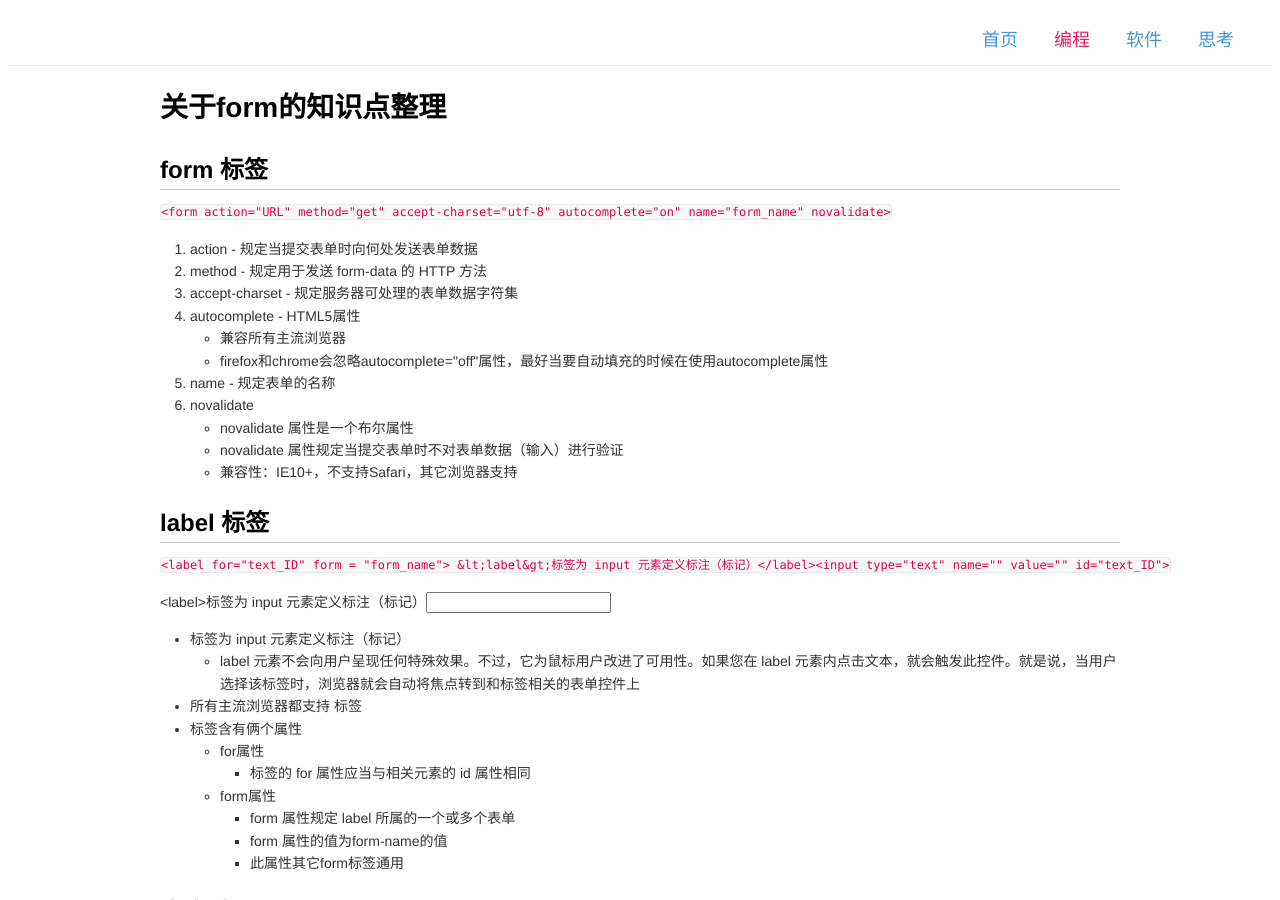
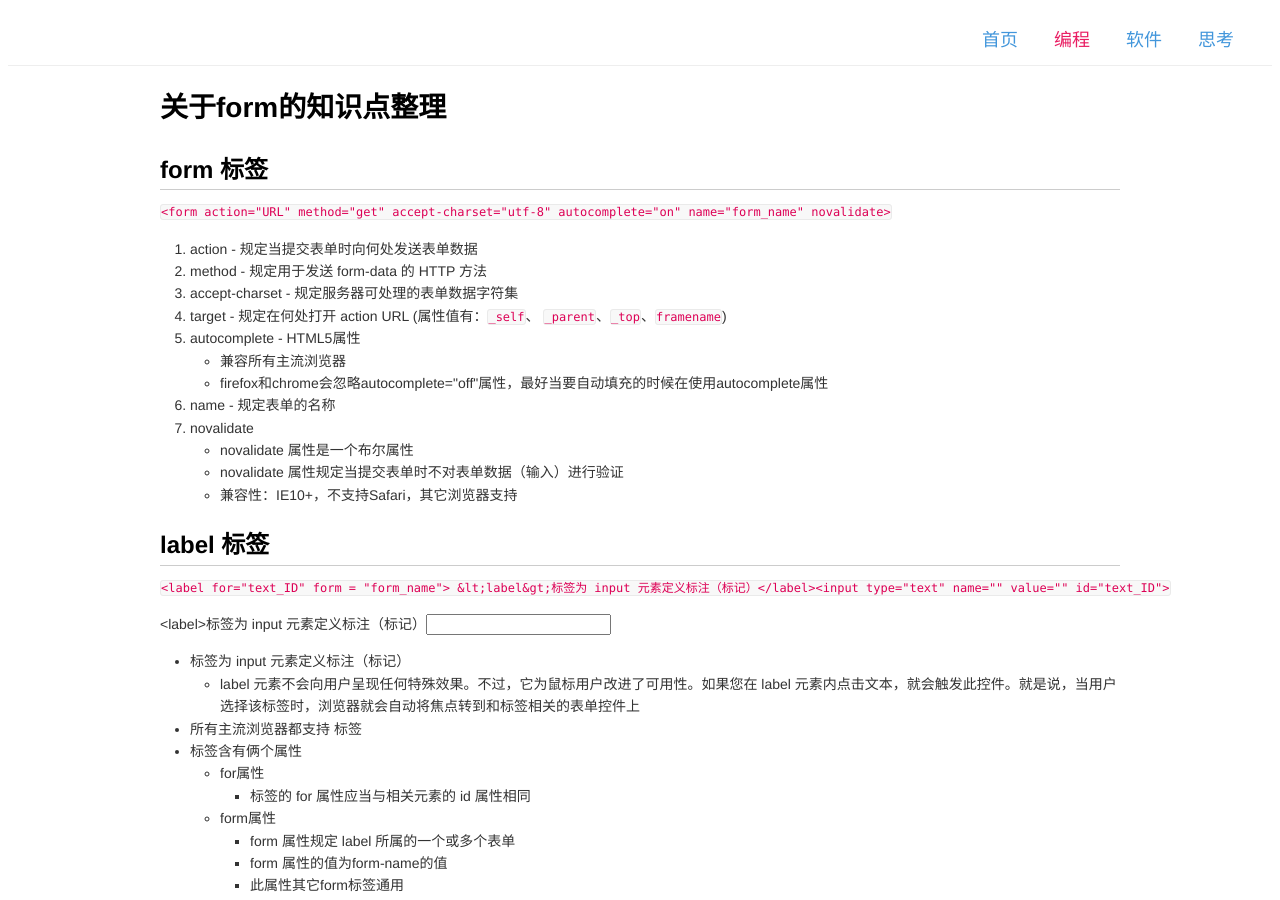
Before and after one commit to GalenYoung/galenyoung.github.io, a Jekyll site: the page built from programme/pgm-page22/index.html, in a window 1280 px wide and 900 px high. Built offline with Jekyll 4.4.1, drawn with Linux system fonts in a browser that asks for light colours; comment, search, counter and statistics services are not loaded.

Commit message:
add form:target to pgm:22

```diff
--- a/programme/pgm-page22/index.html
+++ b/programme/pgm-page22/index.html
@@ -13,6 +13,7 @@ permalink: /programme/22
 	    <li>action - 规定当提交表单时向何处发送表单数据</li>
 	    <li>method - 规定用于发送 form-data 的 HTTP 方法</li>
 	    <li>accept-charset - 规定服务器可处理的表单数据字符集</li>
+	    <li>target - 规定在何处打开 action URL (属性值有：<code>_self</code>、 <code>_parent</code>、<code>_top</code>、<code>framename</code>)</li>
 	    <li>
 	        autocomplete - HTML5属性
 	        <ul>
```
